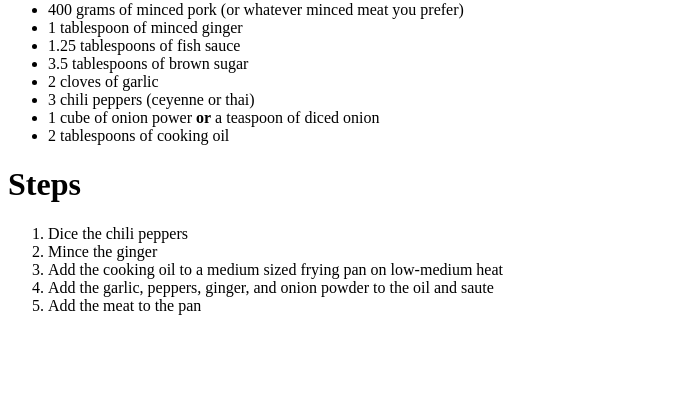
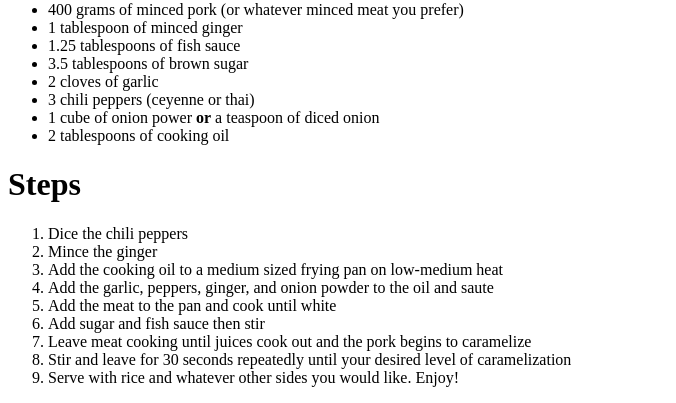
Before and after one commit to rjonesnick/odin-recipes, a plain HTML site: page recipes/vietpork.html in a window 1280 px wide. Shown: the part 597-1000 px from the top of the page, without its empty margins (0-676 px from the left). Before the commit the page ends 928 px from the top, so only its background shows below. Drawn offline with Linux system fonts and the light colour scheme.

Commit message:
finish pork recipe list

```diff
--- a/recipes/vietpork.html
+++ b/recipes/vietpork.html
@@ -24,7 +24,10 @@
             <li>Mince the ginger</li>
             <li>Add the cooking oil to a medium sized frying pan on low-medium heat</li>
             <li>Add the garlic, peppers, ginger, and onion powder to the oil and saute</li>
-            <li>Add the meat to the pan</li>
-
+            <li>Add the meat to the pan and cook until white</li>
+            <li>Add sugar and fish sauce then stir</li>
+            <li>Leave meat cooking until juices cook out and the pork begins to caramelize</li>
+            <li>Stir and leave for 30 seconds repeatedly until your desired level of caramelization</li>
+            <li>Serve with rice and whatever other sides you would like. Enjoy!</li>
         </ol>
 </html>
```
